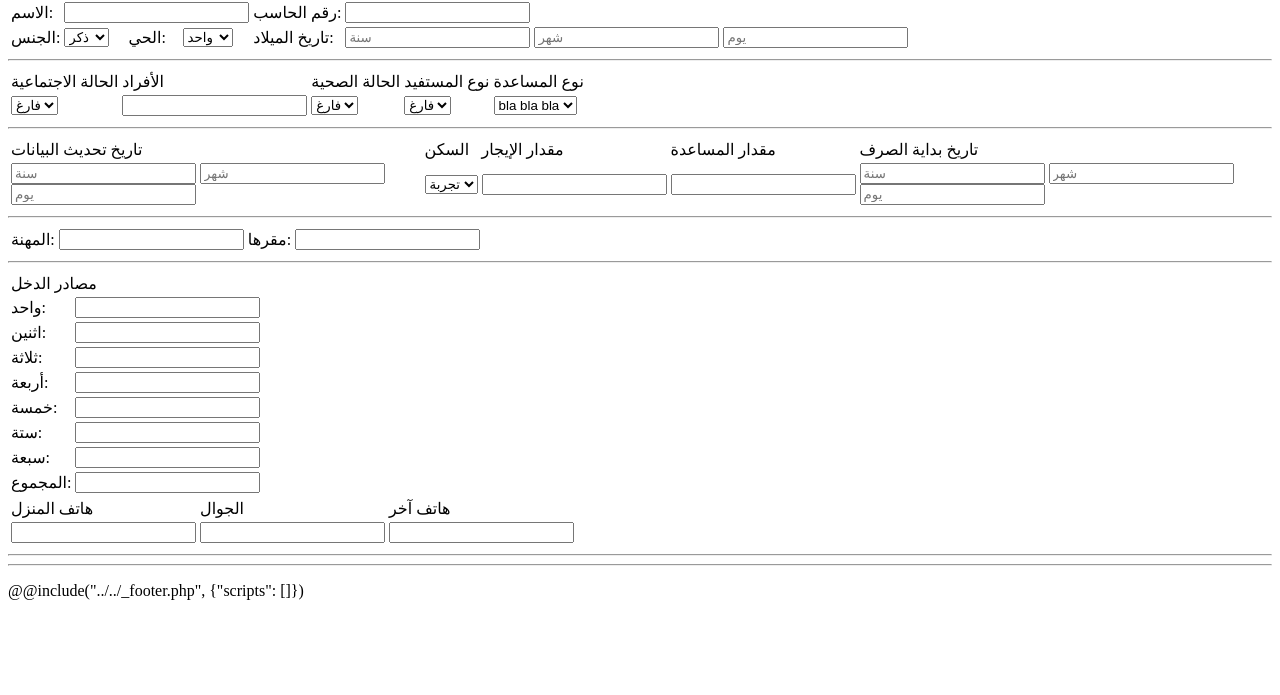
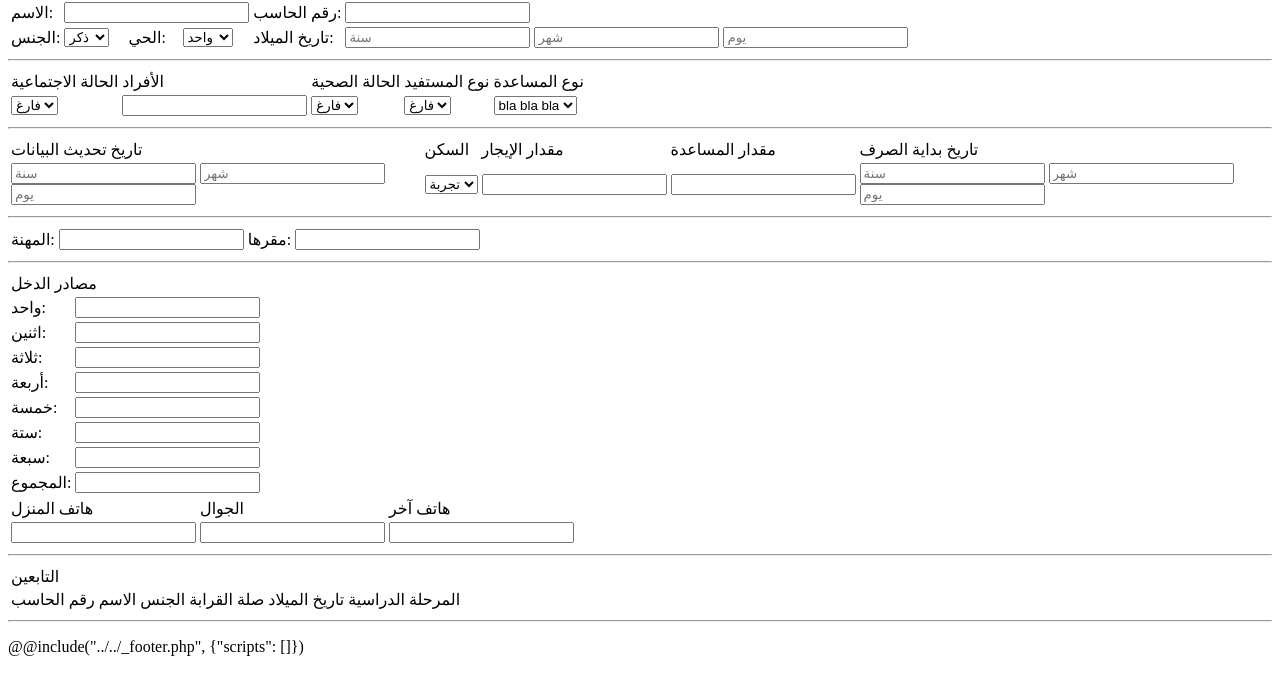
Before and after one commit to alomardev/oyon-charity-wbs, a PHP site: page /apps/bms/edit.php in a window 1280 px wide. Shown: the part 46-741 px from the top of the page. Run offline with PHP 8.4, Linux system fonts and the light colour scheme.

Commit message:
before relayouting

```diff
--- a/app/apps/bms/edit.php
+++ b/app/apps/bms/edit.php
@@ -130,7 +130,7 @@
 <div class="row">
 	<div class="col-1-4">
 		<table class='one-line-inputs'><tbody>
-			<tr><td colspan="2">مصادر الدخل</td></tr>
+			<tr><td class='center' colspan="2">مصادر الدخل</td></tr>
 			<tr>
 				<td class='width-content'><label>واحد:</label></td>
 				<td class='width-fill'><bdo dir="ltr"><input type="number"></bdo></td>
@@ -179,7 +179,19 @@
 			</tr>
 		</tbody></table>
 		<hr>
-		<div></div>
+		<div>
+			<table><tbody>
+				<tr><td class='center' colspan="6">التابعين</td></tr>
+				<tr>
+					<td class='center'>رقم الحاسب</td>
+					<td class='center'>الاسم</td>
+					<td class='center'>الجنس</td>
+					<td class='center'>صلة القرابة</td>
+					<td class='center'>تاريخ الميلاد</td>
+					<td class='center'>المرحلة الدراسية</td>
+				</tr>
+			</tbody></table>
+		</div>
 	</div>
 </div>
 <hr>
--- a/app/res/styles/_bms-edit.scss
+++ b/app/res/styles/_bms-edit.scss
@@ -90,9 +90,6 @@
 			tr {
 				text-align: left;
 			}
-			tr:first-child {
-				text-align: center;
-			}
 		}
 	}
 
```
